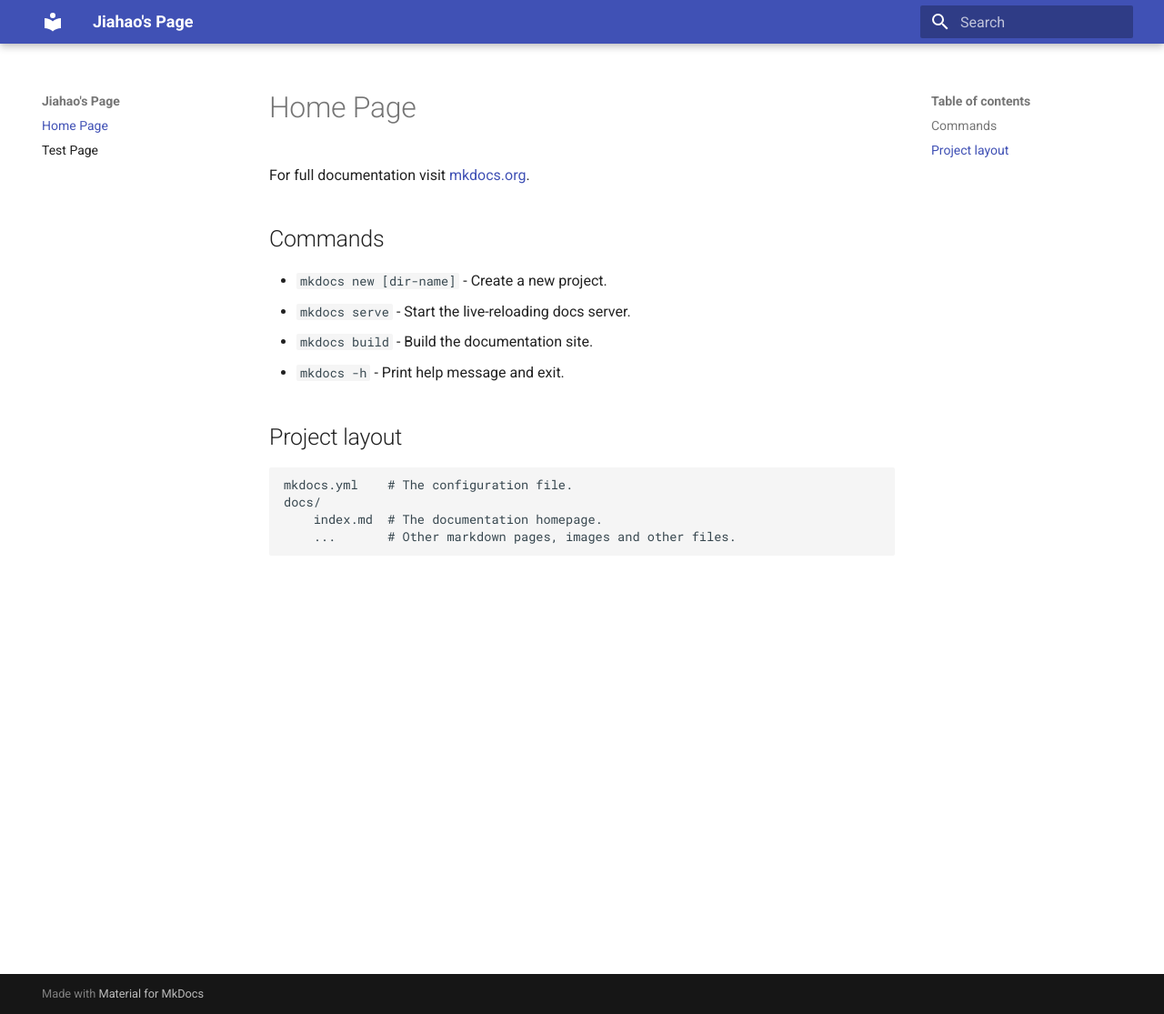
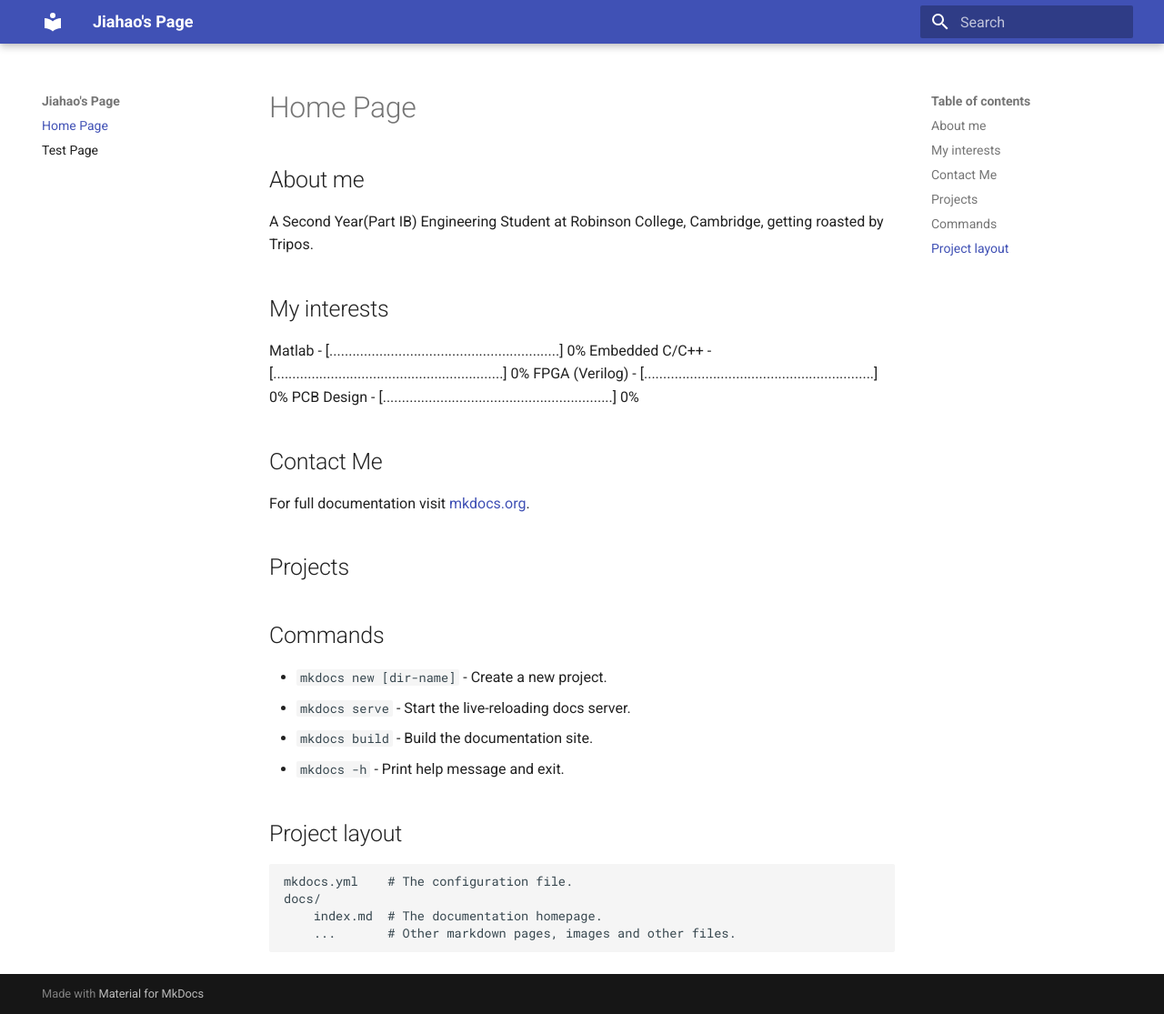
Before and after one commit to tommy15zhang/tommy15zhang.github.io, an MkDocs documentation site: the page built from docs/index.md, in a window 1280 px wide and 1115 px high. Shown: the whole window at 91% size. Built offline with MkDocs 1.6.1 and Material for MkDocs 9.7.7, drawn with Linux system fonts in a browser that asks for light colours.

Commit message:
Move previous stuff to here

```diff
--- a/docs/index.md
+++ b/docs/index.md
@@ -1,6 +1,24 @@
 # Home Page
 
+
+## About me
+A Second Year(Part IB) Engineering Student at Robinson College, Cambridge, getting roasted by Tripos.
+
+## My interests
+
+Matlab - [............................................................] 0%
+Embedded C/C++ - [............................................................] 0%
+FPGA (Verilog) - [............................................................] 0%
+PCB Design - [............................................................] 0%
+
+## Contact Me
+
+
 For full documentation visit [mkdocs.org](https://www.mkdocs.org).
+
+
+## Projects
+
 
 ## Commands
 
```
